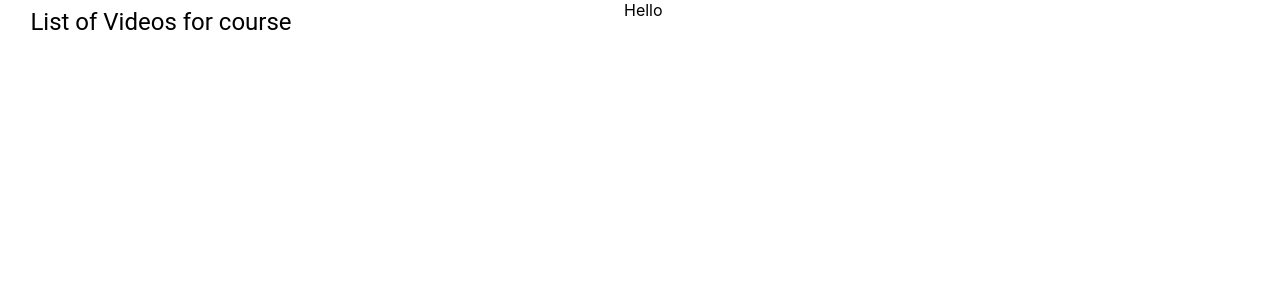
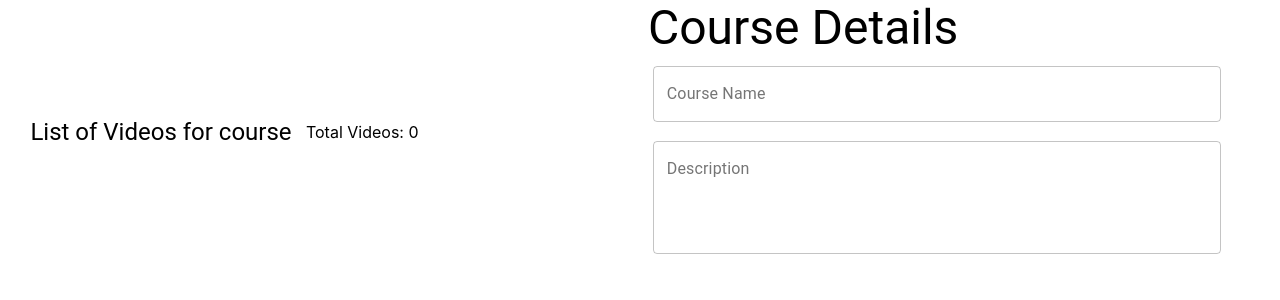
Before and after one commit to Sanket-Kulkarni18/your_course, a React (Create React App) app: page /createCourse in a window 1280 px wide. Shown: the top 300 px of the page. Built offline with nearby package versions, Linux system fonts and the light colour scheme.

Commit message:
created course-form component

```diff
--- /dev/null
+++ b/src/CreateCourse/CourseForm.js
@@ -0,0 +1,46 @@
+import {
+  Container,
+  makeStyles,
+  TextField,
+  Typography,
+} from "@material-ui/core";
+
+const useStyles = makeStyles({
+  textfield: {
+    margin: "0.6em 0.3em",
+  },
+});
+
+const CourseForm = () => {
+  const classes = useStyles();
+
+  return (
+    <Container>
+      <form>
+        <Typography component="h3" variant="h3">
+          Course Details
+        </Typography>
+        <TextField
+          type="text"
+          label="Course Name"
+          placeholder="course name"
+          variant="outlined"
+          fullWidth
+          className={classes.textfield}
+        />
+        <TextField
+          id="outlined-multiline-static"
+          label="Description"
+          multiline
+          rows={4}
+          variant="outlined"
+          fullWidth
+          placeholder="any description you want to give to this course!"
+          className={classes.textfield}
+        />
+      </form>
+    </Container>
+  );
+};
+
+export default CourseForm;
--- a/src/CreateCourse/CreateCourse.js
+++ b/src/CreateCourse/CreateCourse.js
@@ -13,6 +13,8 @@ import { PlaylistContext } from "../context/PlaylistContext";
 import { VideoListContext } from "../context/VideoListContext";
 import { youtubeRequest, ytVideoRequest } from "../utils/youtubeAPI";
 import VideoCard from "./VideoCard";
+import { convert_time } from "../utils/functions";
+import CourseForm from "./CourseForm";
 
 const useStyles = makeStyles({
   heading: {
@@ -38,9 +40,8 @@ const CreateCourse = () => {
 
   const [loadingPlaylistItems, setLoadingPlaylistItems] = useState(true);
   const [loadingPlaylistVideo, setLoadingPlaylistVideo] = useState(true);
-
-  // https://youtube.googleapis.com/youtube/v3/
-  // playlistItems?part=snippet&playlistId=PLRAV69dS1uWSxUIk5o3vQY2-_VKsOpXLD&key=[YOUR_API_KEY]
+  const [totalResults, setTotalResults] = useState(0);
+  const [durations, setDurations] = useState([]);
 
   const fetchPlaylist = async () => {
     setLoadingPlaylistItems(true);
@@ -67,6 +68,8 @@ const CreateCourse = () => {
         payload: videosArray,
       });
       setLoadingPlaylistItems(false);
+
+      setTotalResults(data.pageInfo?.totalResults);
     }
   };
 
@@ -81,6 +84,7 @@ const CreateCourse = () => {
       });
       if (status === 200) {
         let duration = data.items[0]?.contentDetails.duration;
+        setDurations([...durations, duration]);
         console.log(duration);
         // save this duration in videoObject and save further in context
         newVideosArray.push({ ...videoObject, duration });
@@ -93,10 +97,23 @@ const CreateCourse = () => {
     console.log(newVideosArray);
   };
 
+  const calculateTotalDuration = () => {
+    let totalDuration = 0;
+    durations.forEach(async (dur) => {
+      let secondsDur = await convert_time(dur);
+      totalDuration += secondsDur;
+    });
+    // Hours, minutes and seconds
+    var hrs = ~~(totalDuration / 3600);
+    var min = ~~((totalDuration % 3600) / 60);
+    var sec = ~~totalDuration % 60;
+  };
+
   useEffect(() => {
     if (playlistId) {
       fetchPlaylist();
       fetchVideoDurations();
+      calculateTotalDuration();
     } else {
       setLoadingPlaylistItems(false);
       setLoadingPlaylistVideo(false);
@@ -121,6 +138,12 @@ const CreateCourse = () => {
               List of Videos for course
             </Typography>
 
+            <div>
+              <Typography component="p" variant="hp">
+                Total Videos: {totalResults}
+              </Typography>
+            </div>
+
             {loadingPlaylistItems ? (
               <div className={classes.progress}>
                 <CircularProgress size={60} classes={classes.progress} />
@@ -137,7 +160,7 @@ const CreateCourse = () => {
           </Grid>
           {/* right half portion */}
           <Grid container item sm={6}>
-            Hello
+            <CourseForm />
           </Grid>
         </Grid>
       </Container>
--- a/src/CreateCourse/VideoCard.js
+++ b/src/CreateCourse/VideoCard.js
@@ -30,6 +30,21 @@ const useStyles = makeStyles({
   },
   editBtn: {
     color: "royalblue",
+  },
+  thumbImg: {
+    width: "12rem",
+    margin: "0",
+    padding: "0",
+  },
+  durationText: {
+    backgroundColor: "#202020",
+    borderRadius: "0.4em",
+    color: "white",
+    fontSize: "0.8em",
+    display: "inline",
+    padding: "0.2em",
+    margin: "0 1.1em 0 0",
+    float: "right",
   },
 });
 
@@ -80,7 +95,19 @@ const VideoCard = ({ mVideo }) => {
     <Paper elevation={6} className={classes.card}>
       <Grid container spacing={0}>
         <Grid item lg={4}>
-          <img src={mVideo.thumb} alt="video_thumb" width="200rem" />
+          <img
+            src={mVideo.thumb}
+            alt="video_thumb"
+            // width="240rem"
+            className={classes.thumbImg}
+          />
+          {mVideo.duration ? (
+            <div>
+              <Typography component="p" className={classes.durationText}>
+                {mVideo.duration}
+              </Typography>
+            </div>
+          ) : null}
         </Grid>
         <Grid item lg={6}>
           {editVideo ? (
@@ -89,7 +116,7 @@ const VideoCard = ({ mVideo }) => {
                 width="2em"
                 onChange={changeVal}
                 placeholder="new title"
-                // value={mVideo.videoTitle}
+                defaultValue={mVideo.videoTitle}
               />
               <span onClick={handleEditSubmit}>
                 <Button color="primary">Ok</Button>
--- /dev/null
+++ b/src/utils/functions.js
@@ -0,0 +1,41 @@
+export const convert_time = (duration) => {
+  var a = duration.match(/\d+/g);
+
+  if (
+    duration.indexOf("M") >= 0 &&
+    duration.indexOf("H") === -1 &&
+    duration.indexOf("S") === -1
+  ) {
+    a = [0, a[0], 0];
+  }
+
+  if (duration.indexOf("H") >= 0 && duration.indexOf("M") === -1) {
+    a = [a[0], 0, a[1]];
+  }
+  if (
+    duration.indexOf("H") >= 0 &&
+    duration.indexOf("M") === -1 &&
+    duration.indexOf("S") === -1
+  ) {
+    a = [a[0], 0, 0];
+  }
+
+  duration = 0;
+
+  if (a.length === 3) {
+    duration = duration + parseInt(a[0]) * 3600;
+    duration = duration + parseInt(a[1]) * 60;
+    duration = duration + parseInt(a[2]);
+  }
+
+  if (a.length === 2) {
+    duration = duration + parseInt(a[0]) * 60;
+    duration = duration + parseInt(a[1]);
+  }
+
+  if (a.length === 1) {
+    duration = duration + parseInt(a[0]);
+  }
+  // duration is in seconds
+  return duration;
+};
--- a/src/utils/youtubeAPI.js
+++ b/src/utils/youtubeAPI.js
@@ -1,6 +1,9 @@
 import axios from "axios";
 
 const API_KEY = "AIzaSyBKx9SFGUzz1uUtGkDyjFiL3zF0skagBIQ";
+
+// playlist request
+// https://youtube.googleapis.com/youtube/v3/playlistItems?part=snippet&playlistId=PLRAV69dS1uWSxUIk5o3vQY2-_VKsOpXLD&key=AIzaSyBKx9SFGUzz1uUtGkDyjFiL3zF0skagBIQ
 
 export const youtubeRequest = axios.create({
   baseURL: "https://www.googleapis.com/youtube/v3/",
```
